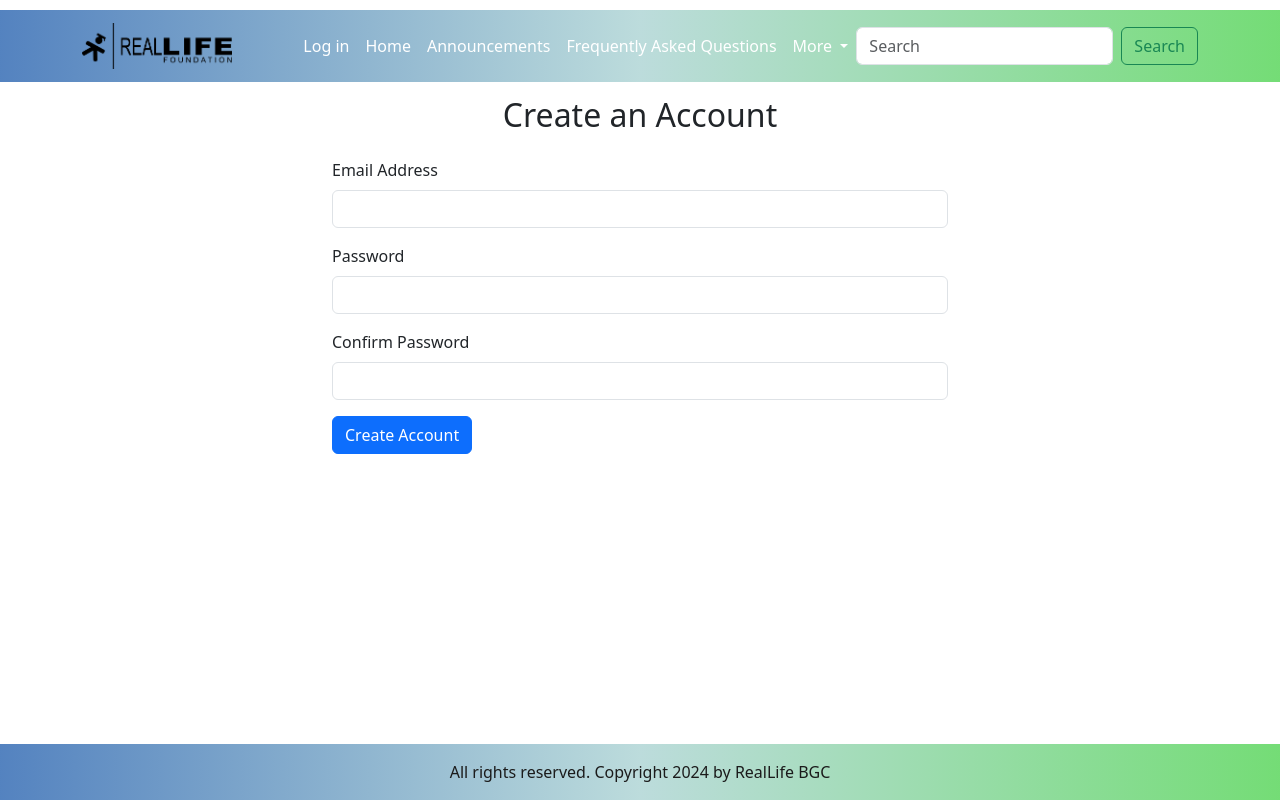
After one commit to Rouhi101522/RL_BGC_PortalWebApps, a PHP site: page /acct_cre.php in a window 1280 px wide. The commit adds this page. Run offline with PHP 8.4, Linux system fonts and the light colour scheme.

Commit message:
CREATED REUSABLE CODES. header.php and footer.php Check index.php and acct_cre.php for reference.

```diff
--- /dev/null
+++ b/acct_cre.php
@@ -0,0 +1,36 @@
+<?php
+DEFINE("TITLE", "ACCOUNT CREATION");
+include_once("website/templates/header.php");
+?>
+
+<body>
+<div class="signUpBody" style="padding-top: 6em;">
+    <div class="container-fluid">
+        <div class="row">
+            <!-- Account creation form -->
+            <div class="col-md-6 offset-md-3">
+                <h2 class="text-center">Create an Account</h2>
+                <form class="mt-4" action="submit_acct_cre.php" method="post">
+                    <div class="mb-3">
+                        <label for="email" class="form-label">Email Address</label>
+                        <input type="email" class="form-control" id="email" name="email" required>
+                    </div>
+                    <div class="mb-3">
+                        <label for="password" class="form-label">Password</label>
+                        <input type="password" class="form-control" id="password" name="password" required>
+                    </div>
+                    <div class="mb-3">
+                        <label for="confirm_password" class="form-label">Confirm Password</label>
+                        <input type="password" class="form-control" id="confirm_password" name="confirm_password" required>
+                    </div>
+                    <button type="submit" class="btn btn-primary">Create Account</button>
+                </form>
+            </div>
+        </div>
+    </div>
+</div>
+
+
+<?php
+include_once("website/templates/footer.php");
+?>
--- a/css/styles.css
+++ b/css/styles.css
@@ -6,18 +6,66 @@ FOR ORGANIZATION PURPOSES.
 */
 
 
-/*HEADER*/
-
-/*END OF HEADER*/
-
-/*FOOTER*/
-#footer{
-    background: linear-gradient(90deg, hsla(214, 46%, 54%, 1) 0%, hsla(180, 31%, 80%, 1) 50%, hsla(121, 60%, 66%, 1) 100%);
+/* HEADER */
+.header {
+    height: 5em;
+    position: fixed;
+    width: 100%;
+    top: 0;
+    padding: 10px 0;
 
 }
 
-/*END OF FOOTER*/
+.header .navbar-brand img {
+    width: 5cm;
+    width: 150px;
+    height: auto;
+}
 
-/*INDEX*/
+.header .navbar {
+    background: linear-gradient(90deg, hsla(214, 46%, 54%, 1) 0%, hsla(180, 31%, 80%, 1) 50%, hsla(121, 60%, 66%, 1) 100%);
+}
 
-/*END OF INDEX*/
+.navbar-nav .nav-link {
+    color: white;
+}
+    .navbar-nav .nav-link:hover {
+    color: #f8f9fa;
+}
+
+/* END OF HEADER */
+
+
+/* FOOTER */
+.footer {
+    background: linear-gradient(90deg, hsla(214, 46%, 54%, 1) 0%, hsla(180, 31%, 80%, 1) 50%, hsla(121, 60%, 66%, 1) 100%);
+    color: rgb(27, 27, 27);
+    text-align: center;
+    padding: 1em 0;
+    position: fixed;
+    width: 100%;
+    bottom: 0;
+}
+
+/* END OF FOOTER */
+
+
+/* INDEX */
+.signInBody, .signUpBody {
+    padding-top: 2em;
+}
+
+.login-form-container {
+    background-color: #f9f9f9;
+    padding: 5em;
+    border-radius: 8px;
+    box-shadow: 0 2px 4px rgba(0, 0, 0, 0.1);
+}
+
+.login-form label {
+    font-weight: bold;
+}
+
+.login-form .btn {
+    width: 100%;
+}
--- a/website/templates/footer.php
+++ b/website/templates/footer.php
@@ -1,25 +1,6 @@
-<?PHP
-
-
-?>
-
-<html>
-<head>
-    <title>
-        <?php
-        // Print the page title
-        if (defined('TITLE')) {
-            // Is the title defined
-            print TITLE;
-        } else {
-            // Title is not defined
-            print "All about the main title of the page...";
-        }
-        ?>
-    </title>
-    <link rel="stylesheet" href="css/styles_css.css">
-</head>
-<body>
 <div class="footer">
-    <div class="footertText">All rights reserve. Copyright 2024 by RealLife BGC</div>
+    <div class="footerText">All rights reserved. Copyright 2024 by RealLife BGC</div>
 </div>
+<script src="https://cdn.jsdelivr.net/npm/bootstrap@5.3.0/dist/js/bootstrap.bundle.min.js" integrity="sha384-geWF76RCwLtnZ8qwWowPQNguL3RmwHVBC9FhGdlKrxdiJJigb/j/68SIy3Te4Bkz" crossorigin="anonymous"></script>
+</body>
+</html>
--- a/website/templates/header.php
+++ b/website/templates/header.php
@@ -1,83 +1,69 @@
-<html>
+<!DOCTYPE HTML>
+<html lang="en">
 <head>
+    <meta charset="utf-8">
+    <meta name="viewport" content="width=device-width, initial-scale=1">
     <title>
       <?php
       // Print the page title
       if (defined('TITLE')) {
           // Is the title defined
-            print TITLE;
+          echo TITLE;
       } else {
           // Title is not defined
-            print "All about the main title of the page...";
+          echo "All about the main title of the page...";
       }
       ?>
     </title>
-    <link rel="stylesheet" href="css/styles_css.css">
+    <link rel="stylesheet" href="css/styles.css">
+    <link href="https://cdn.jsdelivr.net/npm/bootstrap@5.3.0/dist/css/bootstrap.min.css" rel="stylesheet" integrity="sha384-9ndCyUaIbzAi2FUVXJi0CjmCapSmO7SnpJef0486qhLnuZ2cdeRhO02iuK6FUUVM" crossorigin="anonymous">
 </head>
+
 <body>
     <div class="header">
-      <div class="row">
-        <nav class="navbar navbar-dark fixed-top" style="background-color: #71bf43; height: 5em;">
-          <div class="container-fluid">
+        <nav class="navbar navbar-expand-lg navbar-dark">
+            <div class="container">
                 <a class="navbar-brand" href="#">
-              <img src="assets\rl\Logo\Real LIFE Logo black.png" alt="Logo" style="width: 5cm; ">
+                    <img src="assets/rl/Logo/Real LIFE Logo black.png" alt="Logo">
                 </a>
-            <button class="navbar-toggler" type="button" data-bs-toggle="offcanvas" data-bs-target="#offcanvasDarkNavbar" aria-controls="offcanvasDarkNavbar" aria-label="Toggle navigation">
+                <button class="navbar-toggler" type="button" data-bs-toggle="collapse" data-bs-target="#navbarNav" aria-controls="navbarNav" aria-expanded="false" aria-label="Toggle navigation">
                     <span class="navbar-toggler-icon"></span>
                 </button>
-
-            <div class="offcanvas offcanvas-end text-bg-dark" tabindex="-1" id="offcanvasDarkNavbar" aria-labelledby="offcanvasDarkNavbarLabel" style="background-color: #71bf43;">
-              <div class="offcanvas-header">
-                <h5 class="offcanvas-title" id="offcanvasDarkNavbarLabel">Menu</h5>
-                <button type="button" class="btn-close btn-close-white" data-bs-dismiss="offcanvas" aria-label="Close"></button>
-              </div>
-
-              <!-- Navbar
-              -->
-              <div class="offcanvas-body" style="background-color: #71bf43;">
-                <ul class="navbar-nav justify-content-end flex-grow-1 pe-3">
+                <div class="collapse navbar-collapse" id="navbarNav">
+                    <ul class="navbar-nav ms-auto">
                         <li class="nav-item">
-                    <a class="nav-link active" aria-current="page" href="#">Log in</a>
+                            <a class="nav-link" aria-current="page" href="#">Log in</a>
                         </li>
-
                         <li class="nav-item">
                             <a class="nav-link" href="#">Home</a>
                         </li>
-
                         <li class="nav-item">
                             <a class="nav-link" href="#">Announcements</a>
                         </li>
-
                         <li class="nav-item">
                             <a class="nav-link" href="#">Frequently Asked Questions</a>
                         </li>
-
-                  <!--
-                    This nav dropdown button is reserved for more features
-
                         <li class="nav-item dropdown">
-                    <a class="nav-link dropdown-toggle" href="#" role="button" data-bs-toggle="dropdown" aria-expanded="false">
-                      Dropdown
+                            <a class="nav-link dropdown-toggle" href="#" id="navbarDropdown" role="button" data-bs-toggle="dropdown" aria-expanded="false">
+                                More
                             </a>
-                    <ul class="dropdown-menu dropdown-menu-dark">
-                      <li><a class="dropdown-item" href="#">Action</a></li>
-                      <li><a class="dropdown-item" href="#">Another action</a></li>
-                      <li>
-                        <hr class="dropdown-divider">
-                      </li>
-                      <li><a class="dropdown-item" href="#">Something else here</a></li>
+                            <ul class="dropdown-menu" aria-labelledby="navbarDropdown">
+                                <li><a class="dropdown-item" href="#">Dropdown Item 1</a></li>
+                                <li><a class="dropdown-item" href="#">Dropdown Item 2</a></li>
+                                <li><hr class="dropdown-divider"></li>
+                                <li><a class="dropdown-item" href="#">Separated link</a></li>
                             </ul>
                         </li>
-                  -->
                     </ul>
-                <form class="d-flex mt-3" role="search">
+                    <form class="d-flex">
                         <input class="form-control me-2" type="search" placeholder="Search" aria-label="Search">
-                  <button class="btn btn-success" type="submit">Search</button>
+                        <button class="btn btn-outline-success" type="submit">Search</button>
                     </form>
-              </div>
                 </div>
             </div>
         </nav>
     </div>
-    </div>
-    </table>
+
+    <script src="https://cdn.jsdelivr.net/npm/bootstrap@5.3.0/dist/js/bootstrap.bundle.min.js" integrity="sha384-geWF76RCwLtnZ8qwWowPQNguL3RmwHVBC9FhGdlKrxdiJJigb/j/68SIy3Te4Bkz" crossorigin="anonymous"></script>
+</body>
+</html>
```
Also changed, not shown: index.php (added, +39 -0 lines), website/index.php (deleted, +0 -53 lines). Lines whose indentation alone changed are shown as unchanged.
